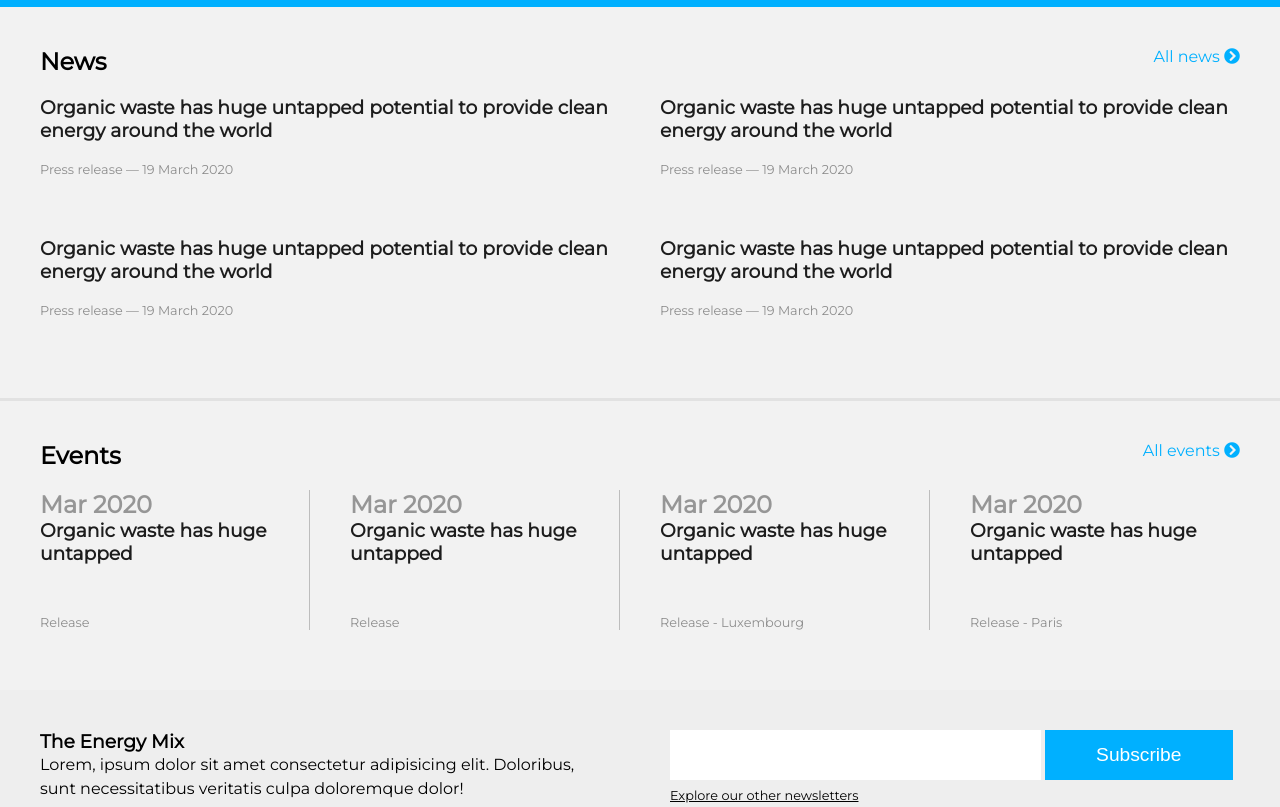
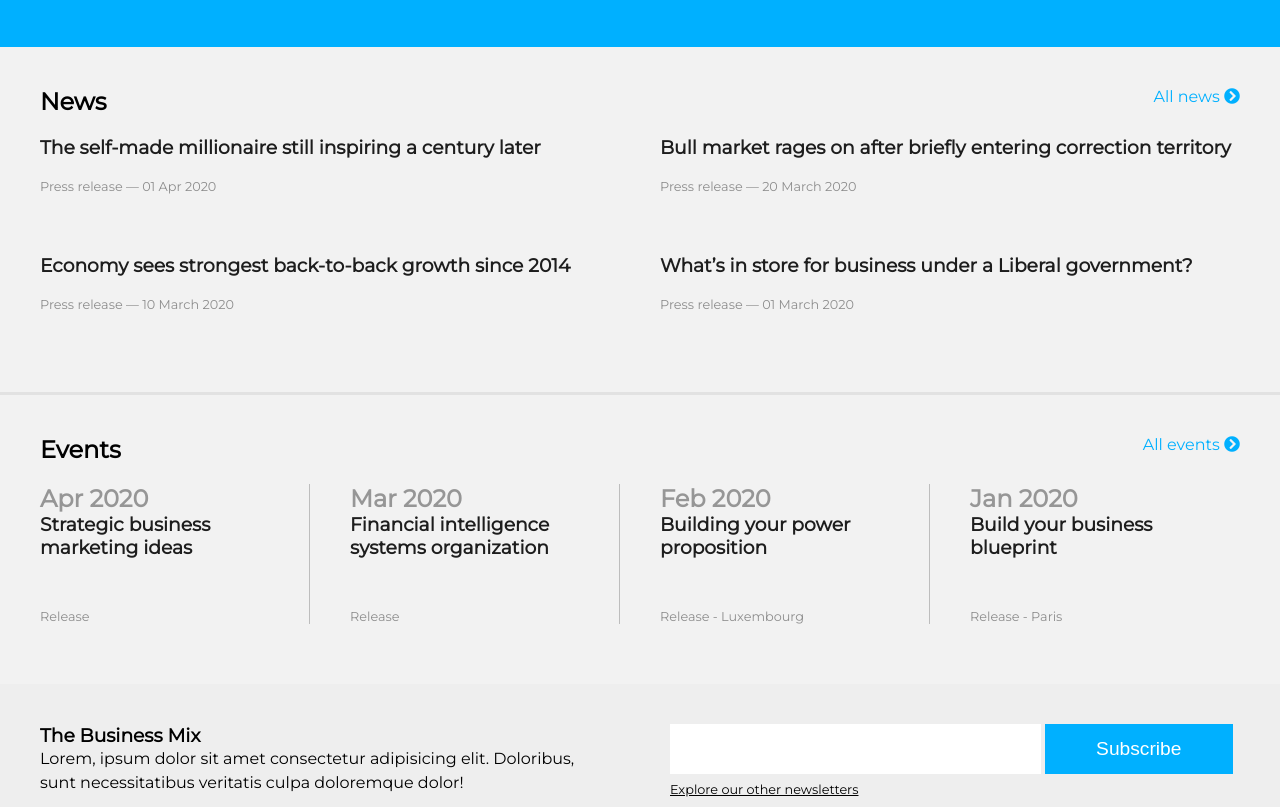
Before and after one commit to Emmanuel-rotich/tra-finaudit-website, a plain HTML site: page index.html in a window 1280 px wide. Shown: the part 1423-2230 px from the top of the page. Drawn offline with Linux system fonts and the light colour scheme.

Commit message:
content update

```diff
--- a/css/main.css
+++ b/css/main.css
@@ -4,13 +4,14 @@
     }
 
     .nav-container {
-        padding: 20px;
+        padding: 40px;
         font-size: 16px;
     }
 
     .logo {
         position: absolute;
-        width: 200px;
+        width: 150;
+        /margin-left: 20px;
     }
 
     .logo img {
@@ -479,6 +480,7 @@
         .logo {
             padding-left: 10px;
         }
+
         .main-container {
             grid-template-columns: 1fr;
         }
--- a/index.html
+++ b/index.html
@@ -8,7 +8,8 @@
     <link rel="stylesheet" href="https://cdnjs.cloudflare.com/ajax/libs/font-awesome/5.13.0/css/all.min.css" integrity="sha256-h20CPZ0QyXlBuAw7A+KluUYx/3pK+c7lYEpqLTlxjYQ=" crossorigin="anonymous" />
     <link rel="stylesheet" href="css/resets.css">
     <link rel="stylesheet" href="css/main.css">
-    <title>Document</title>
+    <link rel="icon" href="img/tra-audit-icon.png" type="image//tra-audit icon">
+    <title>TRA Finaudit - Your Executive Financial Auditor</title>
 </head>
 
 <body>
@@ -91,20 +92,20 @@
         </div>
         <div class="news-items">
             <div class="news news1">
-                <h3><a href="#">Organic waste has huge untapped potential to provide clean energy around the world</a></h3>
-                <p>Press release — 19 March 2020</p>
+                <h3><a href="#">The self-made millionaire still inspiring a century later</a></h3>
+                <p>Press release — 01 Apr 2020</p>
             </div>
             <div class="news news2">
-                <h3><a href="#">Organic waste has huge untapped potential to provide clean energy around the world</a></h3>
-                <p>Press release — 19 March 2020</p>
+                <h3><a href="#">Bull market rages on after briefly entering correction territory</a></h3>
+                <p>Press release — 20 March 2020</p>
             </div>
             <div class="news news3">
-                <h3><a href="#">Organic waste has huge untapped potential to provide clean energy around the world</a></h3>
-                <p>Press release — 19 March 2020</p>
+                <h3><a href="#">Economy sees strongest back-to-back growth since 2014</a></h3>
+                <p>Press release — 10 March 2020</p>
             </div>
             <div class="news news4">
-                <h3><a href="#">Organic waste has huge untapped potential to provide clean energy around the world</a></h3>
-                <p>Press release — 19 March 2020</p>
+                <h3><a href="#">What’s in store for business under a Liberal government?</a></h3>
+                <p>Press release — 01 March 2020</p>
             </div>
         </div>
     </section>
@@ -117,8 +118,8 @@
         <div class="events-items">
             <div class="event event1">
                 <div>
-                    <h2>Mar 2020</h2>
-                    <h3><a href="#">Organic waste has huge untapped</a></h3>
+                    <h2>Apr 2020</h2>
+                    <h3><a href="#">Strategic business marketing ideas</a></h3>
                     <p>Release</p>
                 </div>
                 <div class="vl"></div>
@@ -126,15 +127,15 @@
             <div class="event event2">
                 <div>
                     <h2>Mar 2020</h2>
-                    <h3><a href="#">Organic waste has huge untapped </a></h3>
+                    <h3><a href="#">Financial intelligence systems organization</a></h3>
                     <p>Release</p>
                 </div>
                 <div class="vl"></div>
             </div>
             <div class="event event3">
                 <div>
-                    <h2>Mar 2020</h2>
-                    <h3><a href="#">Organic waste has huge untapped </a></h3>
+                    <h2>Feb 2020</h2>
+                    <h3><a href="#">Building your power proposition</a></h3>
                     <p>Release - Luxembourg</p>
                 </div>
                 <div class="vl"></div>
@@ -142,8 +143,8 @@
 
             <div class="event event4">
                 <div>
-                    <h2>Mar 2020</h2>
-                    <h3><a href="#">Organic waste has huge untapped </a></h3>
+                    <h2>Jan 2020</h2>
+                    <h3><a href="#">Build your business blueprint</a></h3>
                     <p>Release - Paris</p>
                 </div>
                 <div class="vl"></div>
@@ -153,7 +154,7 @@
 
     <section class="cta-container">
         <div class="div1">
-            <h3>The Energy Mix</h3>
+            <h3>The Business Mix</h3>
             <p>Lorem, ipsum dolor sit amet consectetur adipisicing elit. Doloribus, sunt necessitatibus veritatis culpa doloremque dolor!</p>
         </div>
         <div class="div2">
@@ -217,7 +218,7 @@
         <p class="desktop-show">TRA Finaudit Inc. &copy;2020</p>
         <ul>
             <li>
-                <a href="#"></a>Terms</a>
+                <a href="#">Terms</a>
             </li>
             <li> <a href="#">Cookies</a></li>
             <li><a href="#">Privacy</a></li>
```
Also changed, not shown: img/tra-audit-icon.png (added).
